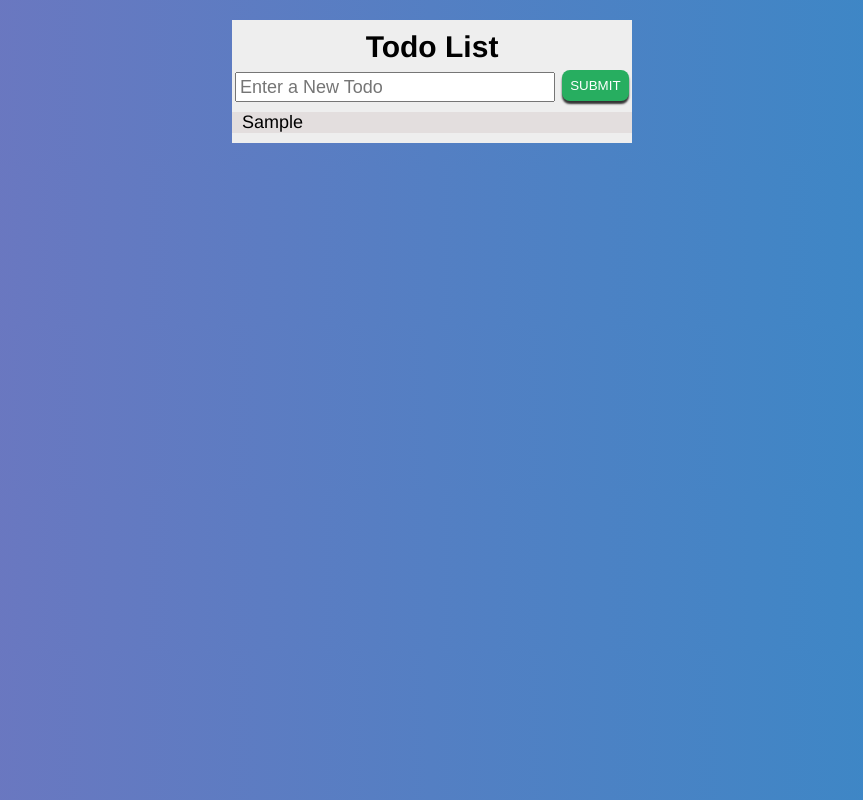
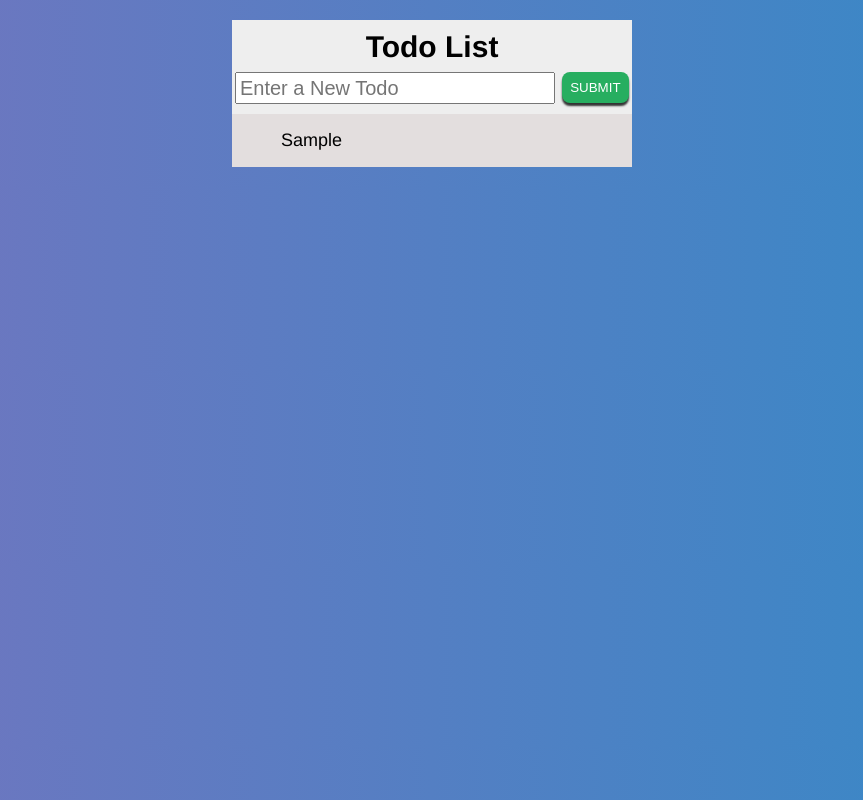
Before and after one commit to JAlmeida1991/Todo-List, a plain HTML site: page index.html in a window 1280 px wide. Both pictures are taken after typing "Sample" into the empty fields and a click on the button "SUBMIT". Shown: the whole page, without its empty margins (208-1071 px from the left). Drawn offline with Linux system fonts and the light colour scheme.

Commit message:
added wordbreak for each li and improved style

```diff
--- a/index.html
+++ b/index.html
@@ -1,14 +1,17 @@
 <!DOCTYPE html>
 <html lang="en">
-
   <head>
-    <meta charset="UTF-8">
-    <meta name="viewport" content="width=device-width, initial-scale=1.0">
-    <meta http-equiv="X-UA-Compatible" content="ie=edge">
-    <link rel="stylesheet" href="./css/style.css">
-    <link rel="icon" href="./img/favicon.ico">
-    <link rel="stylesheet" href="https://use.fontawesome.com/releases/v5.2.0/css/all.css" integrity="sha384-hWVjflwFxL6sNzntih27bfxkr27PmbbK/iSvJ+a4+0owXq79v+lsFkW54bOGbiDQ"
-        crossorigin="anonymous">
+    <meta charset="UTF-8" />
+    <meta name="viewport" content="width=device-width, initial-scale=1.0" />
+    <meta http-equiv="X-UA-Compatible" content="ie=edge" />
+    <link rel="stylesheet" href="./css/style.css" />
+    <link rel="icon" href="./img/favicon.ico" />
+    <link
+      rel="stylesheet"
+      href="https://use.fontawesome.com/releases/v5.2.0/css/all.css"
+      integrity="sha384-hWVjflwFxL6sNzntih27bfxkr27PmbbK/iSvJ+a4+0owXq79v+lsFkW54bOGbiDQ"
+      crossorigin="anonymous"
+    />
     <title>Todo List</title>
   </head>
 
@@ -16,20 +19,22 @@
     <form class="form" action="#" method="GET">
       <label class="title" for="input">Todo List</label>
 
-        <input type="text" id="input" placeholder="Enter a New Todo" autocomplete="off">
-        <button class="form-btn">Submit</button>
-
+      <input
+        type="text"
+        id="input"
+        placeholder="Enter a New Todo"
+        autocomplete="off"
+        name="todo-input"
+      />
+      <button type="submit" class="form-btn">Submit</button>
     </form>
-    <!-- Ordered list must not be a child of the form since after submiting a todo and pressing enter, JS will think that it is a click event -->
-    <ol class='list'>
-
-    </ol>
+    <!--
+      Ordered list must not be a child of the form since after submiting a todo and pressing enter, JS will think that it is a click event
+    -->
+    <ol class="list"></ol>
   </div>
 
-
   <body>
-
     <script src="./js/app.js"></script>
   </body>
-
 </html>
--- a/js/app.js
+++ b/js/app.js
@@ -6,6 +6,7 @@
   const ol = document.querySelector(".list");
   const submitBtn = document.querySelector(".form-btn");
 
+  var hovered = false;
   // todos will either be null or a array of previous todos
   let todos = JSON.parse(localStorage.getItem("todos"));
   // if todos is null todos will be set an an empty array
@@ -84,11 +85,12 @@
   ol.addEventListener("mouseout", hideDeleteButton);
 
   function showDeleteButton(e) {
-    // console.log(e.target.firstChild);
     if (e.target.nodeName === "LI") {
       e.target.firstChild.className = "";
     } else if (e.target.nodeName === "BUTTON") {
       e.target.className = "";
+    } else if (e.target.nodeName === "I") {
+      e.target.parentNode.className = "";
     }
   }
 
@@ -97,6 +99,8 @@
       e.target.firstChild.className = "hidden-js";
     } else if (e.target.nodeName === "BUTTON") {
       e.target.className = "hidden-js";
+    } else if (e.target.nodeName === "I") {
+      e.target.parentNode.className = "hidden-js";
     }
   }
 
@@ -115,8 +119,12 @@
     const li = document.createElement("li");
     const button = document.createElement("button");
     const content = document.createTextNode(`${el}`);
-    button.textContent = "Delete";
+    const i = document.createElement("i");
+    i.classList = "fas fa-trash";
+    i.style.fontSize = "1.6rem";
+    button.appendChild(i);
     button.className = "hidden-js";
+    button.style.padding = "1.2rem";
     li.appendChild(button);
     li.appendChild(content);
     ol.appendChild(li);
--- a/sass/style.scss
+++ b/sass/style.scss
@@ -13,7 +13,7 @@
 
 .todo {
   width: 40rem;
-  padding-bottom: 0.5rem;
+  // padding-bottom: 0.5rem;
   margin: 2rem auto;
   background: #eee;
   text-align: center;
@@ -32,9 +32,10 @@
   li {
     text-align: left;
     font-size: 1.8rem;
-    margin-bottom: 0.5rem;
+    // margin-bottom: 0.5rem;
     padding-left: 1rem;
-
+    word-break: break-all;
+    padding: 0.6rem;
     &:nth-child(odd) {
       background: $todoOdd;
     }
@@ -86,7 +87,7 @@ button {
 // Input styles
 
 #input {
-  font-size: 1.8rem;
+  font-size: 2rem;
   width: 80%;
   margin-bottom: 1rem;
   padding: 0.25rem;
@@ -101,7 +102,8 @@ button {
   color: $doneTodo;
 }
 .hidden-js {
-  display: none;
+  opacity: 0;
+  // transform: translateX(-100%);
 }
 
 .error-js {
```
Also changed, not shown: css/style.css, 1 other file. Lines whose indentation alone changed are shown as unchanged.
